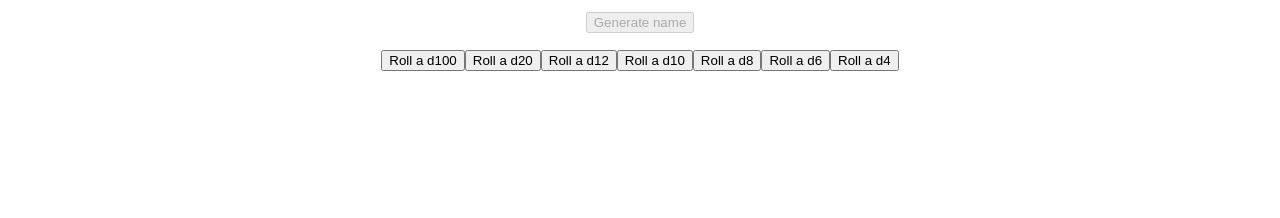
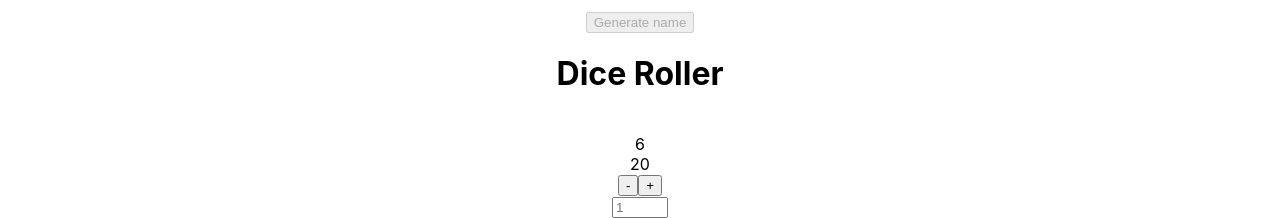
Before and after one commit to luke123adams/fantasy-name-generator, a React (Create React App) app in the folder fantasy-name-generator/: page / in a window 1280 px wide. Shown: the part 1000-1218 px from the top of the page. Before the commit the page ends 1071 px from the top, so only its background shows below. Built offline with nearby package versions, Linux system fonts and the light colour scheme.

Commit message:
made changes to DiceRoller component

```diff
--- a/fantasy-name-generator/src/components/diceroller.js
+++ b/fantasy-name-generator/src/components/diceroller.js
@@ -1,23 +1,82 @@
-import React, {useState} from 'react'
+import React, {useState, useEffect} from 'react'
 
 export function DiceRoller(){
 
     const [randomNumber, setRandomNumber] = useState ("")
+    const [noOfDice, setNoOfDice] = useState(1)
+    const [diceTypeCounter, setDiceTypeCounter] = useState(6)
+    const [diceType, setDiceType] = useState(4)
+    const [diceRolls, setDiceRolls] = useState([])
 
-function getNumber(n){
-setRandomNumber((Math.ceil(Math.random()*n)));
-console.log(randomNumber)
+
+  useEffect(()=>{switch(diceTypeCounter) {
+    case 1 :
+        setDiceType(4);
+        break;
+    case 2 :
+        setDiceType(6);
+        break;
+    case 3 :
+        setDiceType(8);
+        break;
+    case 4 :
+        setDiceType(10);
+        break;
+    case 5 :
+        setDiceType(12);
+        break;
+    case 6 :
+        setDiceType(20);
+        break;
+    case 7 :
+        setDiceType(100);
+        break;
+
+    default: setDiceType(null)
+  }
+},)
+
+  const diceCount = (n) => {
+    setNoOfDice(parseInt(n))
+  }
+
+  const diceTypeUp = ()=>{
+   if (diceTypeCounter <= 6) {
+    setDiceTypeCounter(count => count+1)}
+   }
+  const diceTypeDown = ()=>{
+
+   if (diceTypeCounter >= 2)
+    setDiceTypeCounter(count => count-1)}
+
+const getNumber = () => {
+    let results = []
+
+    for (let i = 1; i < noOfDice; i++) {
+
+results.push((Math.ceil(Math.random()*diceType)));
+// console.log(randomNumber)
+    }
+    setDiceRolls(results)
 }
 
 return (
 <div class="grid-container">
-<button class="grid-item" onClick={()=>getNumber(100)}>Roll a d100</button>
-<button class="grid-item" onClick={()=>getNumber(20)}>Roll a d20</button>
-<button class="grid-item" onClick={()=>getNumber(12)}>Roll a d12</button>
-<button class="grid-item" onClick={()=>getNumber(10)}>Roll a d10</button>
-<button class="grid-item" onClick={()=>getNumber(8)}>Roll a d8</button>
-<button class="grid-item" onClick={()=>getNumber(6)}>Roll a d6</button>
-<button class="grid-item" onClick={()=>getNumber(4)}>Roll a d4</button>
+
+  <div className="counter">
+    <h1>Dice Roller</h1>
+    <br></br>
+    <span className="dice-type-counter">{diceTypeCounter}</span>
+    <br></br>
+    <span className="dice-type">{diceType}</span>
+    <br></br>
+    <span className="dice-roll-result">{diceRolls}</span>
+    <button onClick={diceTypeDown}>-</button>
+      <button onClick={diceTypeUp}>+</button>
+    <div className="btn__container">
+      <input onChange={(event)=>{diceCount(event.target.value)}}type="number" id="quantity" name="quantity" min="1" max="10" placeholder={noOfDice}></input>
+    </div>
+  </div>
 
 
 <div class="grid-item">{}</div>
```
